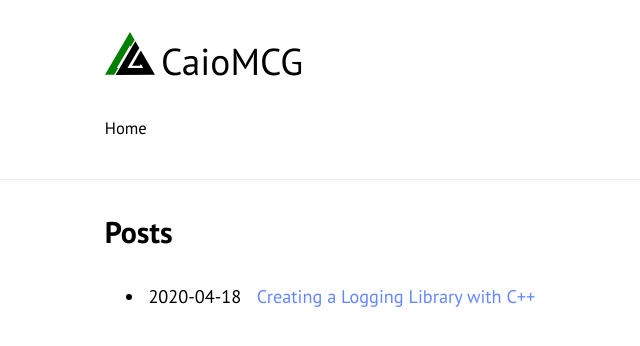
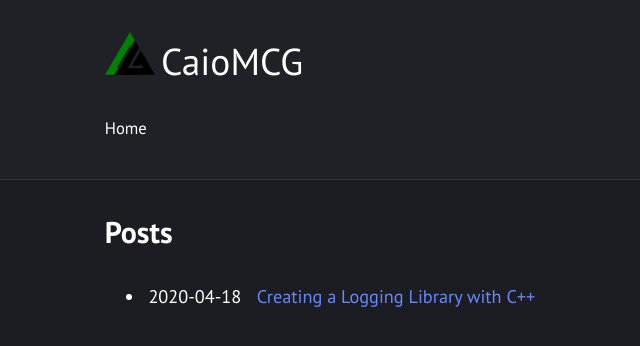
Before and after one commit to caiomcg/caiomcg.github.io, a Jekyll site: the page built from index.html, in a window 1280 px wide. Shown: the top 346 px of the page, without its empty margins (182-822 px from the left). Built offline with Jekyll 4.4.1, drawn with Linux system fonts in a browser that asks for light colours.

Commit message:
Try to remove light theme

```diff
--- a/_sass/basic.sass
+++ b/_sass/basic.sass
@@ -1,7 +1,7 @@
-//@media (prefers-color-scheme: light)
-//  html
-//    background: $light
-//    color: $dark
+@media (prefers-color-scheme: light)
+  html
+    background: $dark
+    color: $light
 
 @media (prefers-color-scheme: dark)
   html
```
